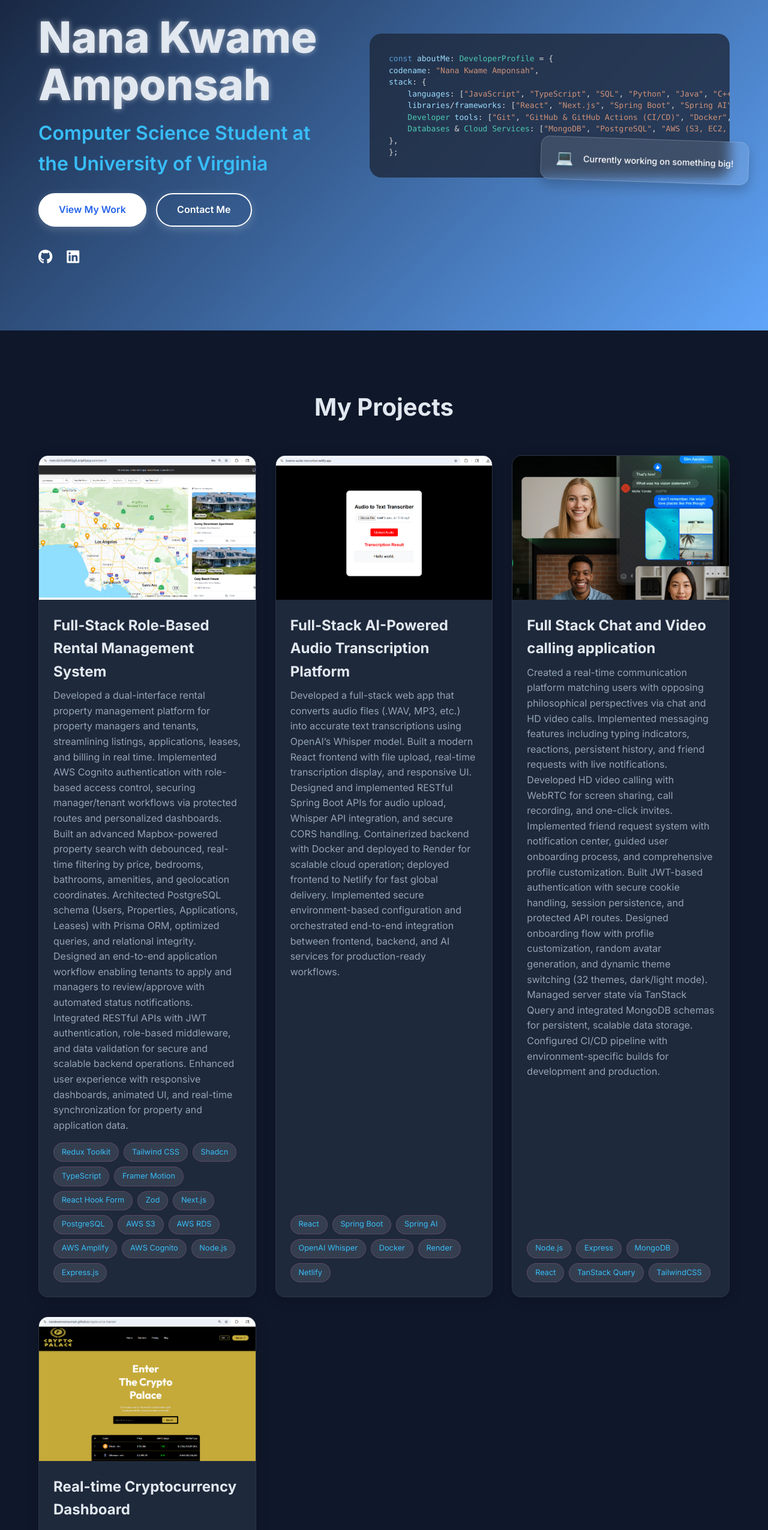
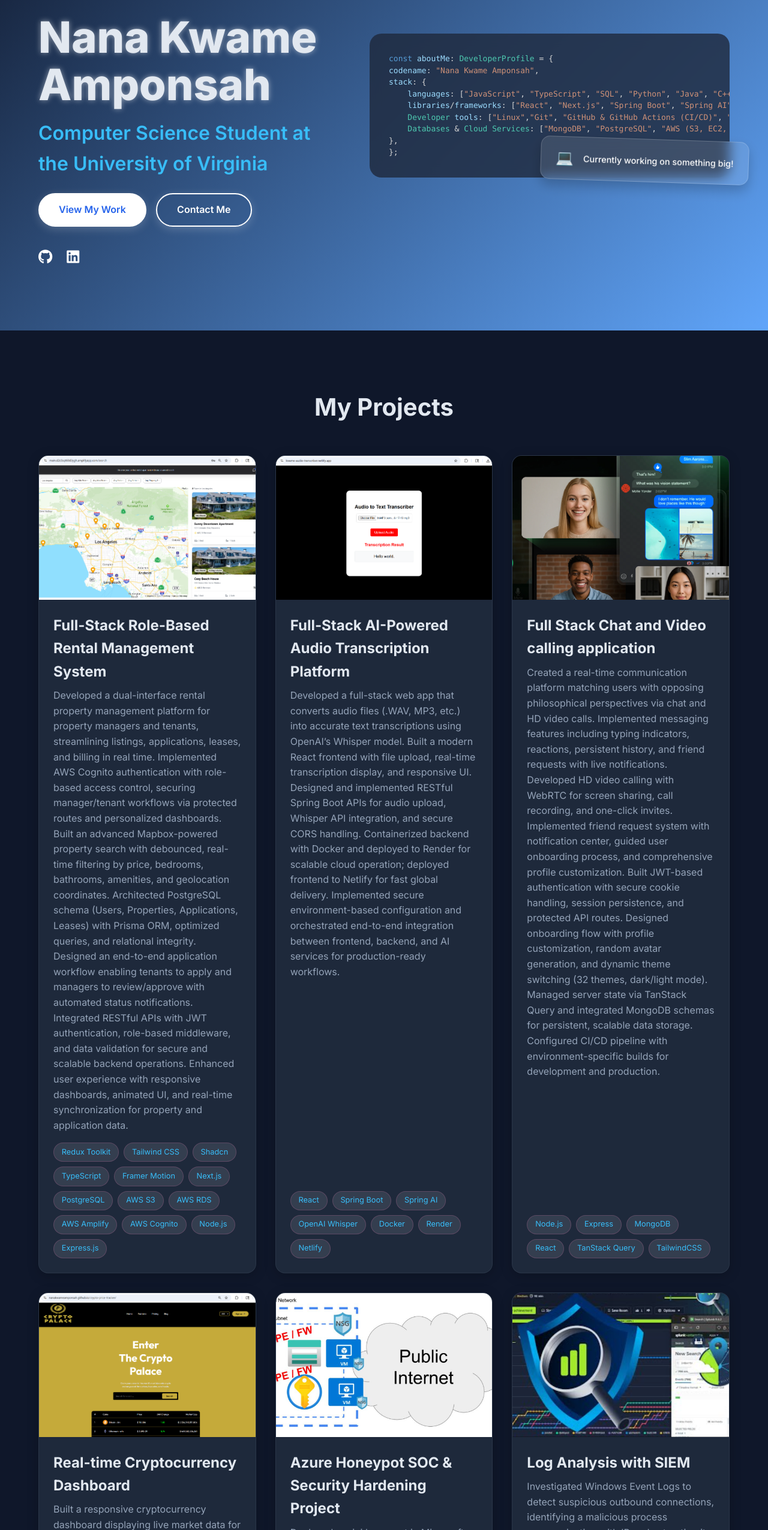
Before and after one commit to NanaKwameAmponsah/personal-portfolio, a React (Vite) app: page / in a window 1280 px wide. Shown: the part 249-2800 px from the top of the page at 60% size. Built offline with nearby package versions, Linux system fonts and the light colour scheme; no server answers.

Commit message:
added projects

```diff
--- a/src/components/Hero.jsx
+++ b/src/components/Hero.jsx
@@ -102,8 +102,8 @@ codename: "Nana Kwame Amponsah",
 stack: {
     languages: ["JavaScript", "TypeScript", "SQL", "Python", "Java", "C++"],
     libraries/frameworks: ["React", "Next.js", "Spring Boot", "Spring AI", "TailwindCSS", "Redux Toolkit", "React Query (TanStack)", "Zustand", "Node.js/Express", "Flask", "Prisma"],
-    Developer tools: ["Git", "GitHub & GitHub Actions (CI/CD)", "Docker", "PM2", "Gradle", "nodemon", "pytest", "Jest", "Vite", "Junit"],
-    Databases & Cloud Services: ["MongoDB", "PostgreSQL", "AWS (S3, EC2, RDS, Cognito)"]
+    Developer tools: ["Linux","Git", "GitHub & GitHub Actions (CI/CD)", "Docker", "PM2", "Gradle", "nodemon", "pytest", "Jest", "Vite", "Junit"],
+    Databases & Cloud Services: ["MongoDB", "PostgreSQL", "AWS (S3, EC2, RDS, Cognito)", "Azure", "Microsoft Sentinel", "Splunk", "OpenVAS"  ]
 },
 };`}
             </SyntaxHighlighter>
--- a/src/components/Projects.jsx
+++ b/src/components/Projects.jsx
@@ -64,8 +64,6 @@ Developed a dual-interface rental property management platform for property mana
             <span>Shadcn</span>
             <span>TypeScript</span>
             <span>Framer Motion</span>
-            <span>React Hook Form</span>
-            <span>Zod</span>
             <span>Next.js</span>
             <span>PostgreSQL</span>
             <span>AWS S3</span>
@@ -158,6 +156,70 @@ Built a responsive  cryptocurrency dashboard displaying live market data for 100
 
           </div>
         </motion.div>
+
+        <motion.div
+          className="project-card"
+          variants={fadeInUp}
+          whileHover={{ y: -10, transition: { duration: 0.2 } }}
+          onClick={() => window.open('https://github.com/NanaKwameAmponsah/azure-honeynet-soc', '_blank')}
+          style={{ cursor: 'pointer' }}
+        >
+          <motion.div
+            className="project-image"
+            style={{
+              backgroundImage: "url('/projects/image-2.png')",
+            }}
+            whileHover={{ scale: 1.05 }}
+            transition={{ duration: 0.2 }}
+          />
+          <h3>Azure Honeypot SOC & Security Hardening Project</h3>
+          <p>
+Deployed a mini honeynet in Microsoft Azure consisting of 2 Windows VMs, 1 Linux VM, a Virtual Network, Network Security Group (NSG), Azure Key Vault, and a Storage Account.
+Configured Azure Monitor Agent to forward Windows SecurityEvent logs, Linux Syslog, and NSG Flow Logs into a centralized Log Analytics Workspace (LAW).
+Developed KQL queries to detect failed login attempts  and enriched logs with GeoIP threat intelligence.
+Integrated Microsoft Sentinel for analytics: created alert rules (e.g. failed RDP auth, Linux SSH auth failure), used attack map visualizations, and set up incident generation.
+Collected baseline metrics over 24 hours in an insecure environment, then applied security hardening and measured results for another 24 hours.
+          </p>
+          <div className="project-tech">
+            <span>Microsoft Azure</span>
+            <span>Azure Sentinel</span>
+            <span>Log Analytics</span>
+            <span>KQL</span>
+            <span>SIEM</span>
+          </div>
+        </motion.div>
+
+        <motion.div
+          className="project-card"
+          variants={fadeInUp}
+          whileHover={{ y: -10, transition: { duration: 0.2 } }}
+          onClick={() => window.open('https://github.com/NanaKwameAmponsah/log-analysis-with-siem', '_blank')}
+          style={{ cursor: 'pointer' }}
+        >
+          <motion.div
+            className="project-image"
+            style={{
+              backgroundImage: "url('/projects/loganalysiswsiem.png')",
+            }}
+            whileHover={{ scale: 1.05 }}
+            transition={{ duration: 0.2 }}
+          />
+          <h3>Log Analysis with SIEM </h3>
+          <p>
+Investigated Windows Event Logs to detect suspicious outbound connections, identifying a malicious process communicating with IP and extracting its MD5 hash.
+Analyzed Linux authentication logs in Splunk to trace persistence activity: identified account creation timestamp, privilege escalation by user, and multiple failed login attempts from an IP address.
+Detected brute-force web attacks by analyzing server logs and identifying abnormal request patterns and attacker tools.
+Documented indicators of compromise (IOCs) and classified attacker tactics including persistence, brute force, and privilege escalation.
+
+          </p>
+          <div className="project-tech">
+            <span>Splunk SIEM</span>
+            <span>Log Analysis</span>
+            <span>Windows Event Logs</span>
+            <span>Linux SysLogs</span>
+            <span>Apache Logs</span>
+          </div>
+        </motion.div>
       </motion.div>
     </motion.section>
   )
```
Also changed, not shown: public/projects/image-2.png (added), public/projects/loganalysiswsiem.png (added).
